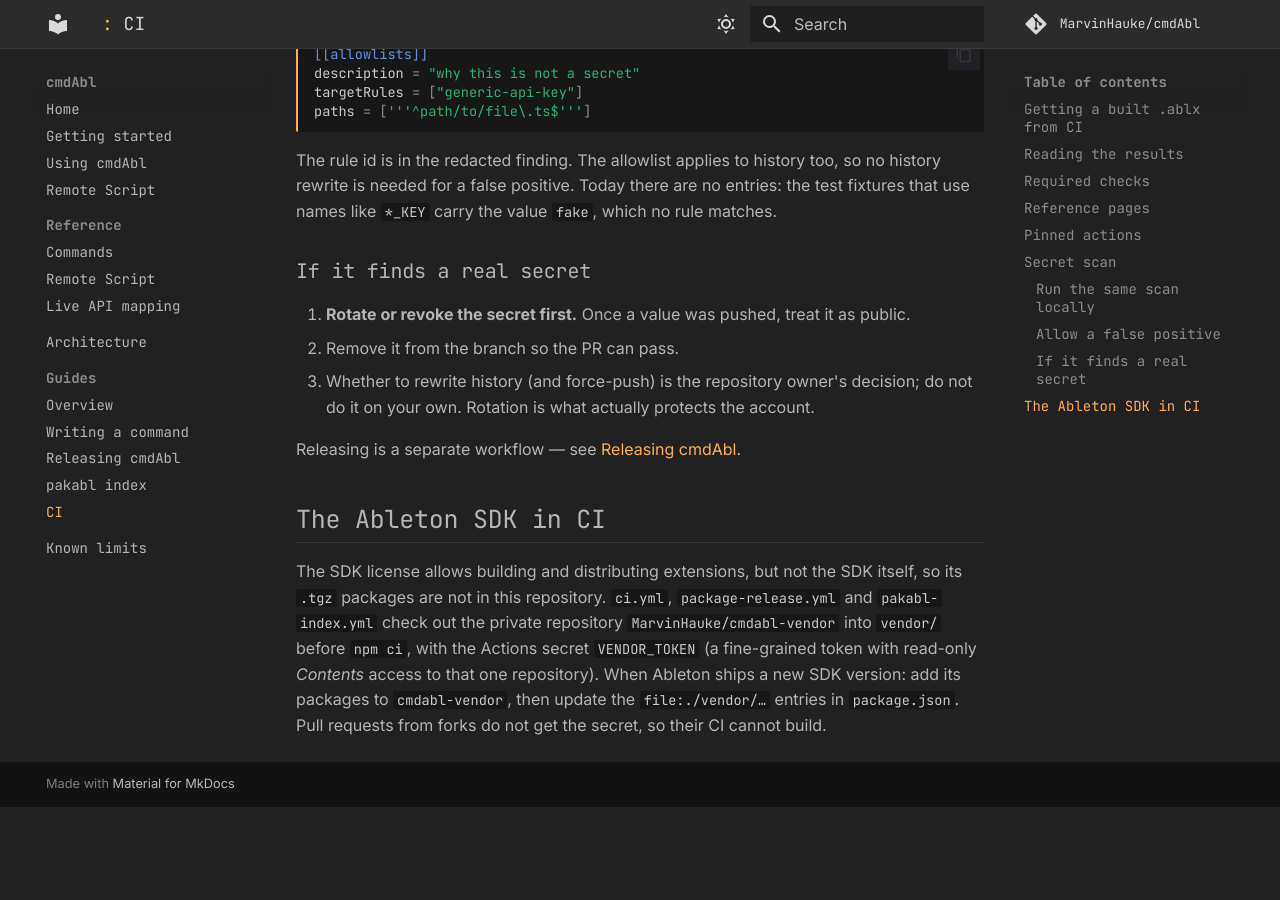
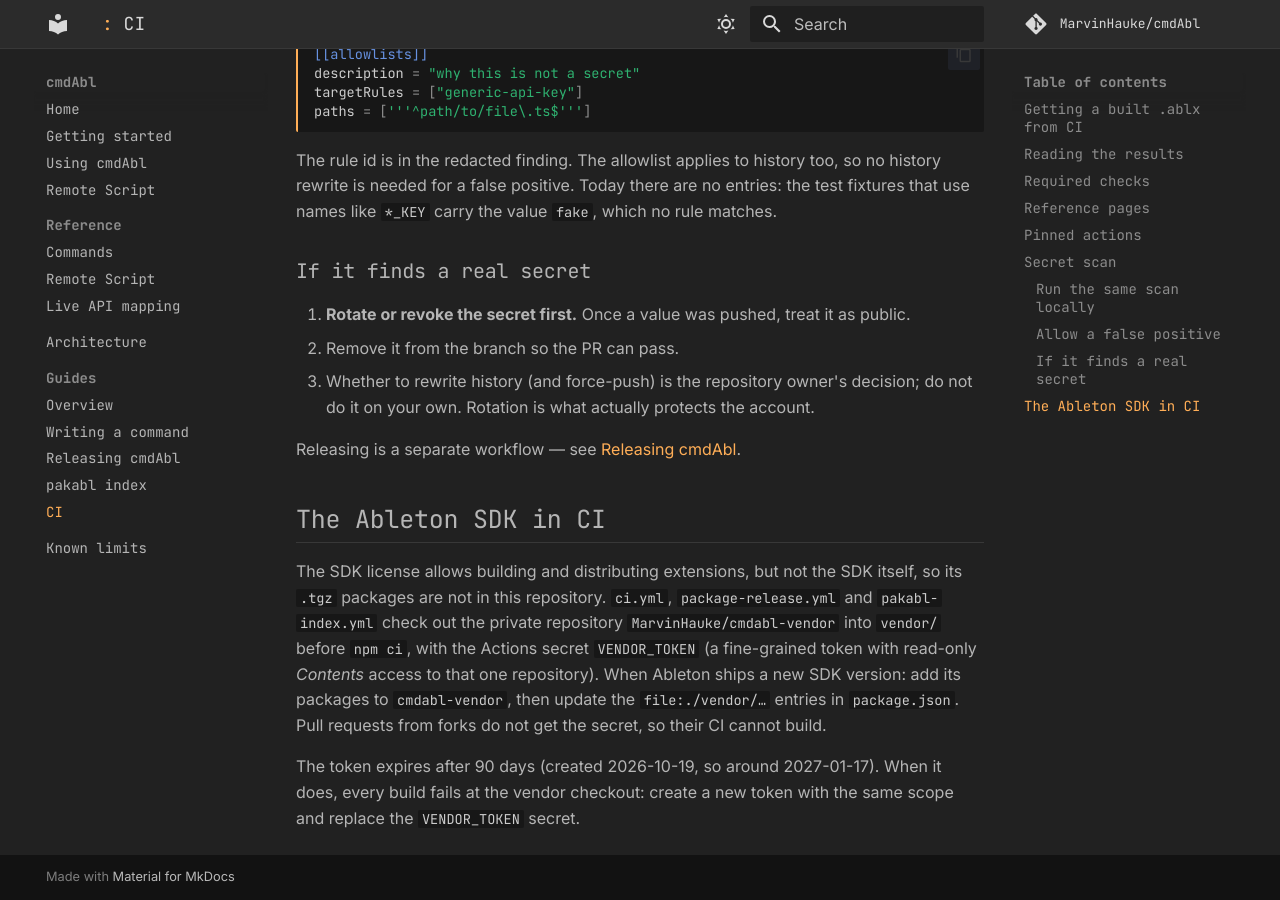
Before and after one commit to MarvinHauke/cmdAbl, an MkDocs documentation site: the page built from docs/guides/ci.md, in a window 1280 px wide and 900 px high, scrolled down 2791 px. Built offline with MkDocs 1.6.1 and Material for MkDocs 9.7.7, drawn with Linux system fonts in a browser that asks for light colours; comment, search, counter and statistics services are not loaded; before the commit the page ends 3598 px from its top, so only the background shows below that.

Commit message:
docs(ci): VENDOR_TOKEN expiry and renewal
Co-Authored-By: Claude Opus 5.5 <noreply@anthropic.com>

```diff
--- a/docs/guides/ci.md
+++ b/docs/guides/ci.md
@@ -120,3 +120,7 @@ the Actions secret `VENDOR_TOKEN` (a fine-grained token with read-only *Contents
 one repository). When Ableton ships a new SDK version: add its packages to `cmdabl-vendor`, then
 update the `file:./vendor/…` entries in `package.json`. Pull requests from forks do not get the
 secret, so their CI cannot build.
+
+The token expires after 90 days (created 2026-10-19, so around 2027-01-17). When it does, every
+build fails at the vendor checkout: create a new token with the same scope and replace the
+`VENDOR_TOKEN` secret.
```
